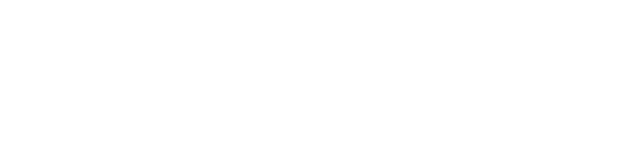
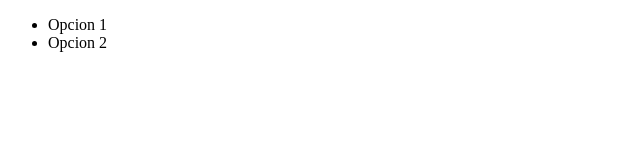
Before and after one commit to ChristianJesusC/instrumentos-musicales, a plain HTML site: page index.html in a window 1280 px wide. Shown: the whole page, without its empty margins (0-640 px from the left). Drawn offline with Linux system fonts and the light colour scheme.

Commit message:
segunda actualizacion

```diff
--- a/index.html
+++ b/index.html
@@ -6,8 +6,11 @@
     <title>Actividad 1</title>
 </head>
 <body>
-
-
-
+    <nav>
+        <ul>
+            <li>Opcion 1</li>
+            <li>Opcion 2</li>
+        </ul>
+    </nav>
 </body>
 </html>
```
